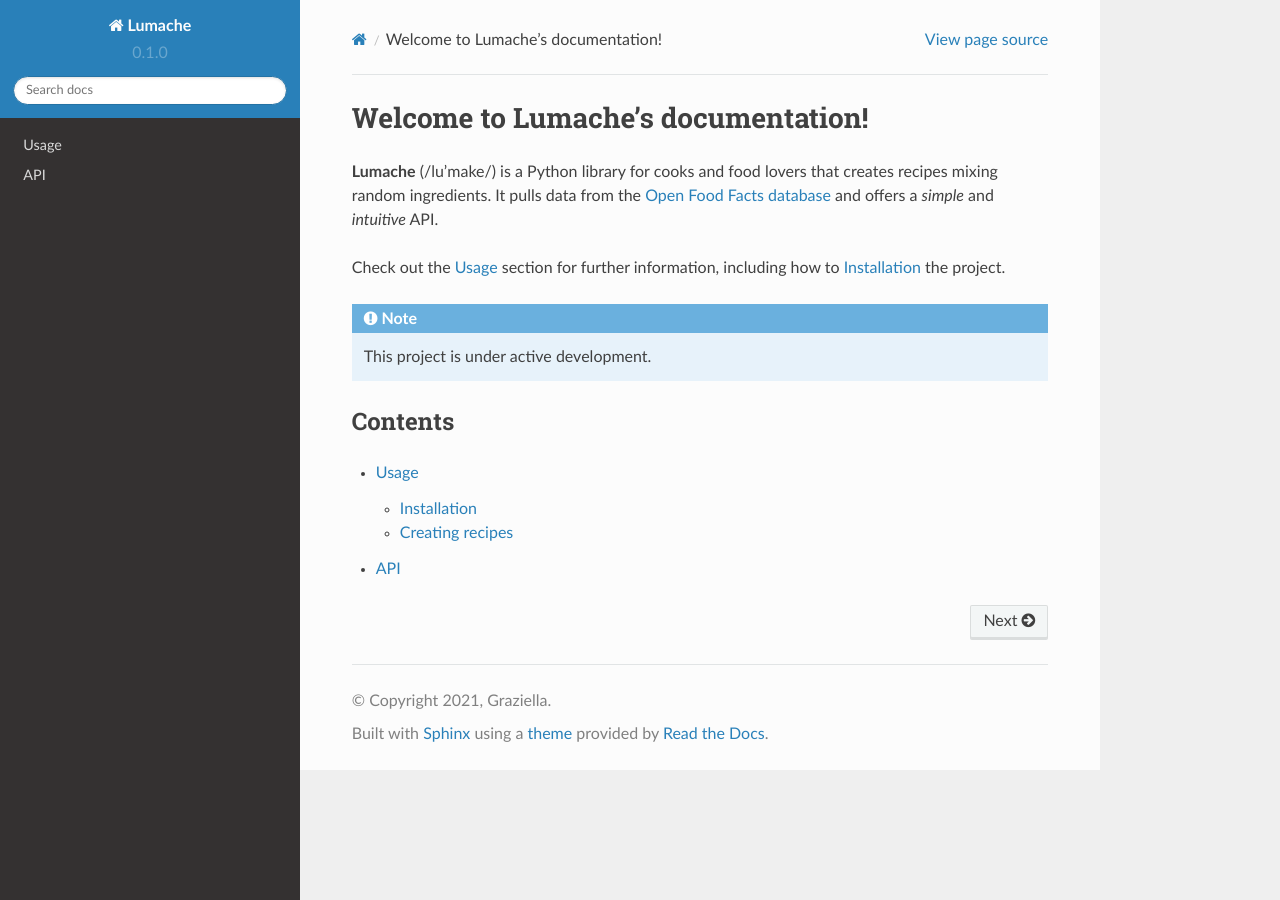
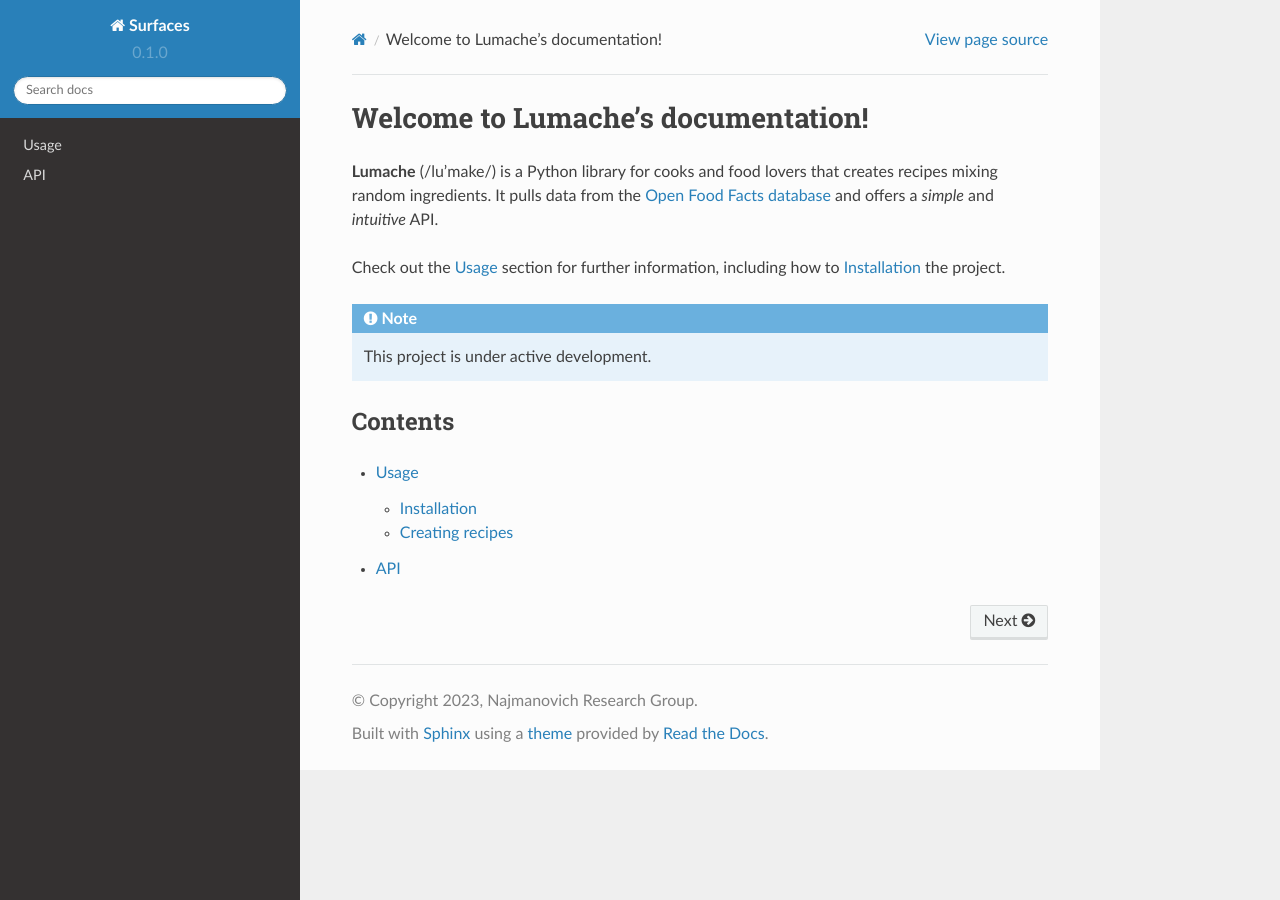
Before and after one commit to nataliateruel/Surfaces_tutorial, a Sphinx documentation site: the page built from docs/source/index.rst, in a window 1280 px wide. Built offline with Sphinx 7.4.7 and the Read the Docs theme 2.0.0, drawn with Linux system fonts in a browser that asks for light colours.

Commit message:
Update conf.py

```diff
--- a/docs/source/conf.py
+++ b/docs/source/conf.py
@@ -2,9 +2,9 @@
 
 # -- Project information
 
-project = 'Lumache'
-copyright = '2021, Graziella'
-author = 'Graziella'
+project = 'Surfaces'
+copyright = '2023, Najmanovich Research Group'
+author = 'Natalia F B Teruel'
 
 release = '0.1'
 version = '0.1.0'
```
